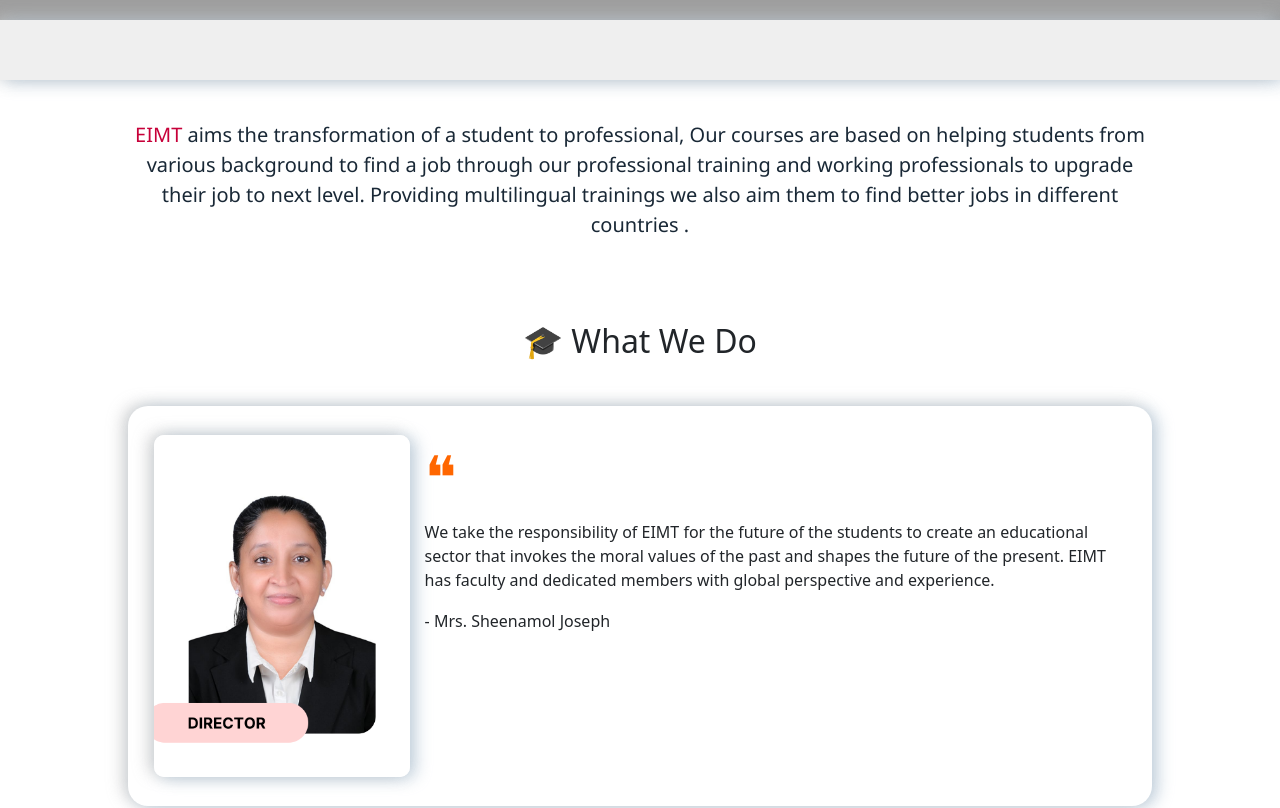
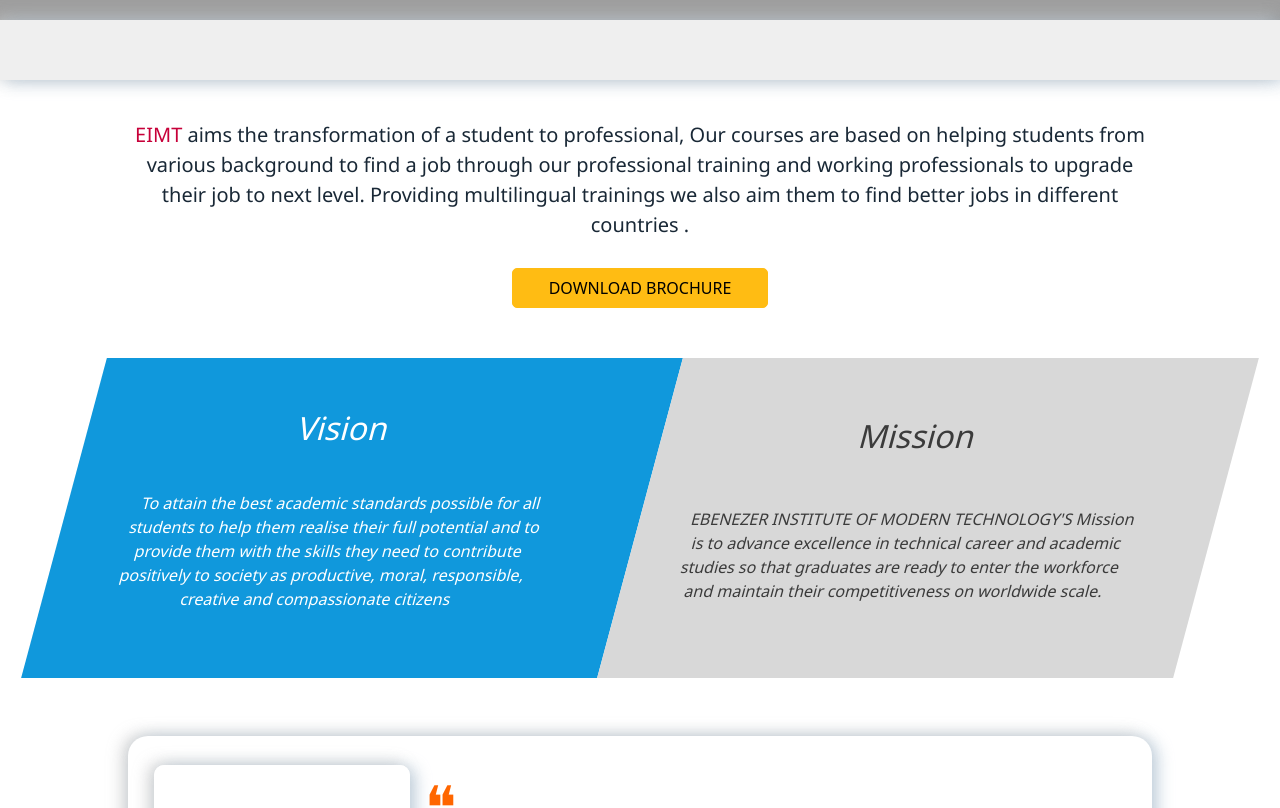
Before and after one commit to aaron592/eimt, a React (Create React App) app: page / in a window 1280 px wide. Shown: the part 620-1428 px from the top of the page. Built offline with nearby package versions, Linux system fonts and the light colour scheme; grey boxes are pictures that could not be loaded.

Commit message:
vision and mission

```diff
--- a/src/Components/Home.js
+++ b/src/Components/Home.js
@@ -209,16 +209,34 @@
           </div>
         </div> */}
         <div class="col-xl-12 col-lg-12 col-md-12 col-sm-12 example1">
-             <h5><a href="https://master--iridescent-profiterole-2ab773.netlify.app/Flyer A5 Fold_M.pdf" download="EIMT-BROCHURE.pdf">Download Brochure</a> &nbsp;&nbsp;WELCOME TO OUR WEBSITE. &nbsp;ADMISSION STARTED ..... HURRY UP ... APPLY NOW --<a href="https://master--iridescent-profiterole-2ab773.netlify.app/application_form.pdf" download="EIMT-Application-Form.pdf"> ..Click here..</a></h5>
+             <h5>WELCOME TO OUR WEBSITE. &nbsp;ADMISSION STARTED ..... HURRY UP ... APPLY NOW --<a href="https://master--iridescent-profiterole-2ab773.netlify.app/application_form.pdf" download="EIMT-Application-Form.pdf"> ..Click here..</a></h5>
         </div>
         <div className="eimt_heading_cont">
            <div className="eimt_heading">
               <h5><span style={{color:"#C70039"}}>EIMT</span> aims the transformation of a student to professional, Our courses are based on helping students from various background to find a job through our professional training and working professionals to upgrade their job to next level. Providing multilingual trainings we also aim them to find better jobs in different countries .</h5>
+              <button type="button" onClick={saveFile} className="bro_btn">DOWNLOAD BROCHURE</button>
            </div>
          </div>
-        <div className="what_head">
-          <h2>&#127891; What We Do</h2>
-        </div>
+
+
+         <div className="d-flex flex-row vision_mission_container">
+            <div className="slanding1">
+               <h2>Vision</h2>
+               <p>To attain the best academic standards possible for all students
+to help them realise their full potential and to provide
+them with the skills they need to contribute positively
+to society as productive, moral, responsible, creative and
+compassionate citizens</p>
+            </div>
+            <div className="slanding2">
+               <h2>Mission</h2>
+               <p>EBENEZER INSTITUTE OF MODERN TECHNOLOGY'S Mission
+is to advance excellence in technical career and academic
+studies so that graduates are ready to enter the workforce
+and maintain their competitiveness on worldwide scale.</p>
+            </div>
+         </div>
+
 
         <div className="d-flex flex-row prin_tab">
            <div className="d-flex flex-row prin_div">
--- a/src/css/Header.css
+++ b/src/css/Header.css
@@ -3,12 +3,69 @@
 }
 
 
-/* .container-fluid{
-    background-color: aliceblue;
-    height:80px;
-    box-shadow: 2px 2px 2px rgb(218, 218, 218);
-    position:fixed;
-} */
+.container-fluid{
+    /* background-color: aliceblue; */
+    /* height:80px; */
+    /* box-shadow: 2px 2px 2px rgb(218, 218, 218); */
+    /* position:fixed; */
+}
+
+.vision_mission_container{
+    width:100%;
+    /* background-color:red; */
+
+    overflow:hidden;
+    margin-top:50px;
+    margin-bottom:50px;
+}
+
+.slanding1{
+    width:45%;
+    height:40vh;
+    position: relative;
+    display: inline-block;
+    padding: 1em 5em 1em 1em;
+    overflow: hidden;
+    color: #fff;
+    background-color: rgb(16, 152, 220);
+    transform: skew(-15deg);
+    display:flex;
+    flex-direction: column;
+    align-items: center;
+    justify-content:space-evenly;
+}
+
+.slanding1>p{
+    text-align:center;
+}
+
+.slanding2{
+    color:rgb(59, 59, 59);
+    width:45%;
+    height:40vh;
+    position: relative;
+    display: inline-block;
+    padding: 1em 5em 1em 1em;
+    overflow: hidden;
+    color: #fff;
+    background-color: rgb(216, 216, 216);
+    transform: skew(-15deg);
+    display:flex;
+    flex-direction: column;
+    align-items: center;
+    justify-content:space-evenly;
+
+}
+.slanding2>h2{
+    color:rgb(59, 59, 59);
+}
+
+.slanding2>p{
+    text-align:center;
+    color:rgb(59, 59, 59);
+}
+
+
 
 .menu_sm{display:none;position:absolute;}
 
@@ -42,6 +99,7 @@
     align-items: center;
     justify-content: center;
     position: fixed;
+    box-shadow:none;
     z-index:20;
     width:100%;
 }
@@ -342,9 +400,16 @@
 }
 
 .eimt_heading{
-
     width:75%;
-
+    display:flex;
+    flex-direction: column;
+    align-items:center;
+    justify-content: space-evenly;
+
+}
+
+.eimt_heading>button{
+    margin-top:20px;
 }
 
 .eimt_heading>h5{
@@ -353,6 +418,7 @@
     font-family: 'Segoe UI';
     color:#192836;
     line-height:1.5;
+
 }
 
 .example1 {
@@ -684,10 +750,12 @@
 .regular>h1{
     font-size:60px;
     color:#f60!important;
+    margin-bottom: -0.5rem;
 }
 
 .regular>h6{
     padding-top:20px;
+
 }
 
 .what_head{
@@ -710,7 +778,7 @@
         height:250px;
     }
     .row{
-        box-shadow:2px 2px 2px grey;
+        /* box-shadow:2px 2px 2px grey; */
      }
 
      .menu_div{
@@ -834,7 +902,13 @@
          display:flex;
          align-items: center;
          justify-content:center;
-     }
+         color:white;
+     }
+
+     .bro_btn{
+         width:100%;
+    }
+
 
      .download_btn{
          display:none;
@@ -987,6 +1061,67 @@
     .eimt_heading>h5{
         text-align:justify;
     }
+    .vision_mission_container{
+        width:100%;
+        /* background-color:red; */
+        display:flex;
+        flex-direction: column;
+        align-items: center;
+        justify-content:center;
+        overflow:hidden;
+        margin-top:50px;
+        margin-bottom:50px;
+    }
+
+    .slanding1{
+        width:100%;
+        height:40vh;
+        position: relative;
+        display: inline-block;
+        padding: 1em 5em 1em 1em;
+        overflow: hidden;
+        color: #fff;
+        background-color: rgb(16, 152, 220);
+        transform: skew(-10deg);
+        display:flex;
+        flex-direction: column;
+        align-items: center;
+        justify-content:space-evenly;
+    }
+
+    .slanding1>p{
+        text-align:justify;
+        width:100%;
+        padding-left:35px;
+    }
+
+    .slanding2{
+        color:rgb(59, 59, 59);
+        width:100%;
+        height:40vh;
+        position: relative;
+        display: inline-block;
+        padding: 1em 5em 1em 1em;
+        overflow: hidden;
+        color: #fff;
+        background-color: rgb(216, 216, 216);
+        transform: skew(-10deg);
+        display:flex;
+        flex-direction: column;
+        align-items: center;
+        justify-content:space-evenly;
+
+    }
+    .slanding2>h2{
+        color:rgb(59, 59, 59);
+    }
+
+    .slanding2>p{
+        text-align:justify;
+        width:100%;
+        padding-left:35px;
+        color:rgb(59, 59, 59);
+    }
 }
 
 
@@ -999,7 +1134,7 @@
         height:250px;
     }
     .row{
-       box-shadow:2px 2px 2px grey;
+       /* box-shadow:2px 2px 2px grey; */
     }
 
     .menu_div{
@@ -1131,7 +1266,13 @@
         display:flex;
         align-items: center;
         justify-content:center;
-    }
+        color:black;
+    }
+
+    .bro_btn{
+        width:75%;
+    }
+
 
     .download_btn{
         display:none;
@@ -1286,6 +1427,70 @@
         width:80%;
 
     }
+
+    .vision_mission_container{
+        width:100%;
+        /* background-color:red; */
+        display:flex;
+        flex-direction: column;
+        align-items: center;
+        justify-content:center;
+        overflow:hidden;
+        margin-top:50px;
+        margin-bottom:50px;
+    }
+
+    .slanding1{
+        width:100%;
+        height:40vh;
+        position: relative;
+        display: inline-block;
+        padding: 1em 5em 1em 1em;
+        overflow: hidden;
+        color: #fff;
+        background-color: rgb(16, 152, 220);
+        transform: skew(-10deg);
+        display:flex;
+        flex-direction: column;
+        align-items: center;
+        justify-content:space-evenly;
+    }
+
+    .slanding1>p{
+        text-align:justify;
+        width:100%;
+        padding-left:35px;
+    }
+
+    .slanding2{
+        color:rgb(59, 59, 59);
+        width:100%;
+        height:40vh;
+        position: relative;
+        display: inline-block;
+        padding: 1em 5em 1em 1em;
+        overflow: hidden;
+        color: #fff;
+        background-color: rgb(216, 216, 216);
+        transform: skew(-10deg);
+        display:flex;
+        flex-direction: column;
+        align-items: center;
+        justify-content:space-evenly;
+
+    }
+    .slanding2>h2{
+        color:rgb(59, 59, 59);
+    }
+
+    .slanding2>p{
+        text-align:justify;
+        width:100%;
+        padding-left:35px;
+        color:rgb(59, 59, 59);
+    }
+
+
 
 }
 
@@ -1697,8 +1902,8 @@
 
     .footer{
         margin-top:30px;
-        padding:20px;
-        height:50vh;
+        padding-top:20px;
+        height:auto;
         background-color:#093450;
         display:flex;
         align-items: center;
@@ -1727,7 +1932,7 @@
     }
 
     .footer_logo>img{
-        height:70px;
+        height:100px;
     }
 
     .footer_details_1{
@@ -1996,6 +2201,65 @@
     line-height:1.5;
 }
 
+.vision_mission_container{
+    width:100%;
+    /* background-color:red; */
+    display:flex;
+    align-items: center;
+    justify-content:center;
+    overflow:hidden;
+    margin-top:50px;
+    margin-bottom:50px;
+}
+
+.slanding1{
+    width:45%;
+    height:40vh;
+    position: relative;
+    display: inline-block;
+    padding: 1em 5em 1em 1em;
+    overflow: hidden;
+    color: #fff;
+    background-color: rgb(16, 152, 220);
+    transform: skew(-15deg);
+    display:flex;
+    flex-direction: column;
+    align-items: center;
+    justify-content:space-evenly;
+}
+
+.slanding1>p{
+    text-align:center;
+}
+
+.slanding2{
+    color:rgb(59, 59, 59);
+    width:45%;
+    height:40vh;
+    position: relative;
+    display: inline-block;
+    padding: 1em 5em 1em 1em;
+    overflow: hidden;
+    color: #fff;
+    background-color: rgb(216, 216, 216);
+    transform: skew(-15deg);
+    display:flex;
+    flex-direction: column;
+    align-items: center;
+    justify-content:space-evenly;
+
+}
+.slanding2>h2{
+    color:rgb(59, 59, 59);
+}
+
+.slanding2>p{
+    text-align:center;
+    color:rgb(59, 59, 59);
+}
+
+
+
   }
 
 
@@ -2145,8 +2409,8 @@
 
     .footer{
         margin-top:30px;
-        padding:0px;
-        height:50vh;
+        padding-top:20px;
+        height:auto;
         background-color:#093450 ;
         display:flex ;
         align-items: center;
@@ -2176,7 +2440,7 @@
     }
 
     .footer_logo>img{
-        height:70px;
+        height:100px;
     }
 
     .footer_details_1{
@@ -2448,5 +2712,63 @@
     color:#192836;
     line-height:1.5;
 }
+.vision_mission_container{
+    width:100%;
+    /* background-color:red; */
+    display:flex !important;
+    align-items: center;
+    justify-content:center;
+    overflow:hidden;
+    margin-top:50px;
+    margin-bottom:50px;
+}
+
+.slanding1{
+    width:45%;
+    height:40vh;
+    position: relative;
+    display: inline-block;
+    padding: 1em 5em 1em 1em;
+    overflow: hidden;
+    color: #fff;
+    background-color: rgb(16, 152, 220);
+    transform: skew(-15deg);
+    display:flex;
+    flex-direction: column;
+    align-items: center;
+    justify-content:space-evenly;
+}
+
+.slanding1>p{
+    text-align:center;
+}
+
+.slanding2{
+    color:rgb(59, 59, 59);
+    width:45%;
+    height:40vh;
+    position: relative;
+    display: inline-block;
+    padding: 1em 5em 1em 1em;
+    overflow: hidden;
+    color: #fff;
+    background-color: rgb(216, 216, 216);
+    transform: skew(-15deg);
+    display:flex;
+    flex-direction: column;
+    align-items: center;
+    justify-content:space-evenly;
+
+}
+.slanding2>h2{
+    color:rgb(59, 59, 59);
+}
+
+.slanding2>p{
+    text-align:center;
+    color:rgb(59, 59, 59);
+}
+
+
 
   }
```
